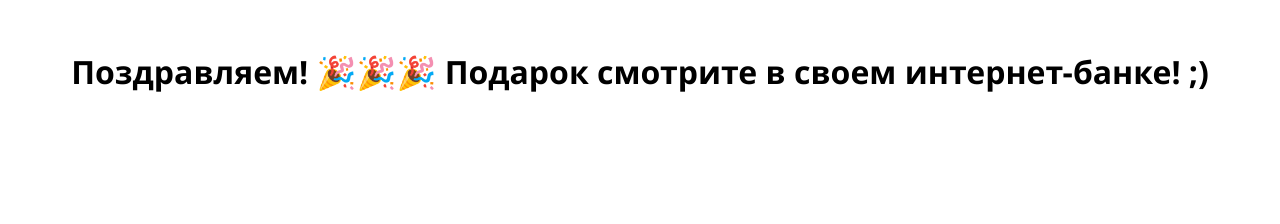
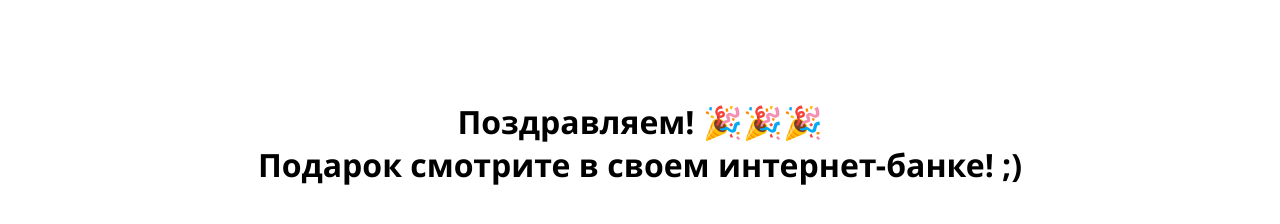
Before and after one commit to shikhov/shikhov.github.io, a plain HTML site: page ok.html in a window 1280 px wide. Drawn offline with Linux system fonts and the light colour scheme.

Commit message:
Update ok.html

```diff
--- a/ok.html
+++ b/ok.html
@@ -4,6 +4,6 @@
 
   </head>
   <body>
-    <h1 style="text-align: center; font-family:'Segoe UI', Tahoma, Geneva, Verdana, sans-serif;margin-top: 50px;">Поздравляем! 🎉🎉🎉 Подарок смотрите в своем интернет-банке! ;)</h1>
+    <h1 style="text-align: center; font-family:'Segoe UI', Tahoma, Geneva, Verdana, sans-serif;margin-top: 100px;">Поздравляем! 🎉🎉🎉 <br>Подарок смотрите в своем интернет-банке! ;)</h1>
   </body>
 </html>
```
